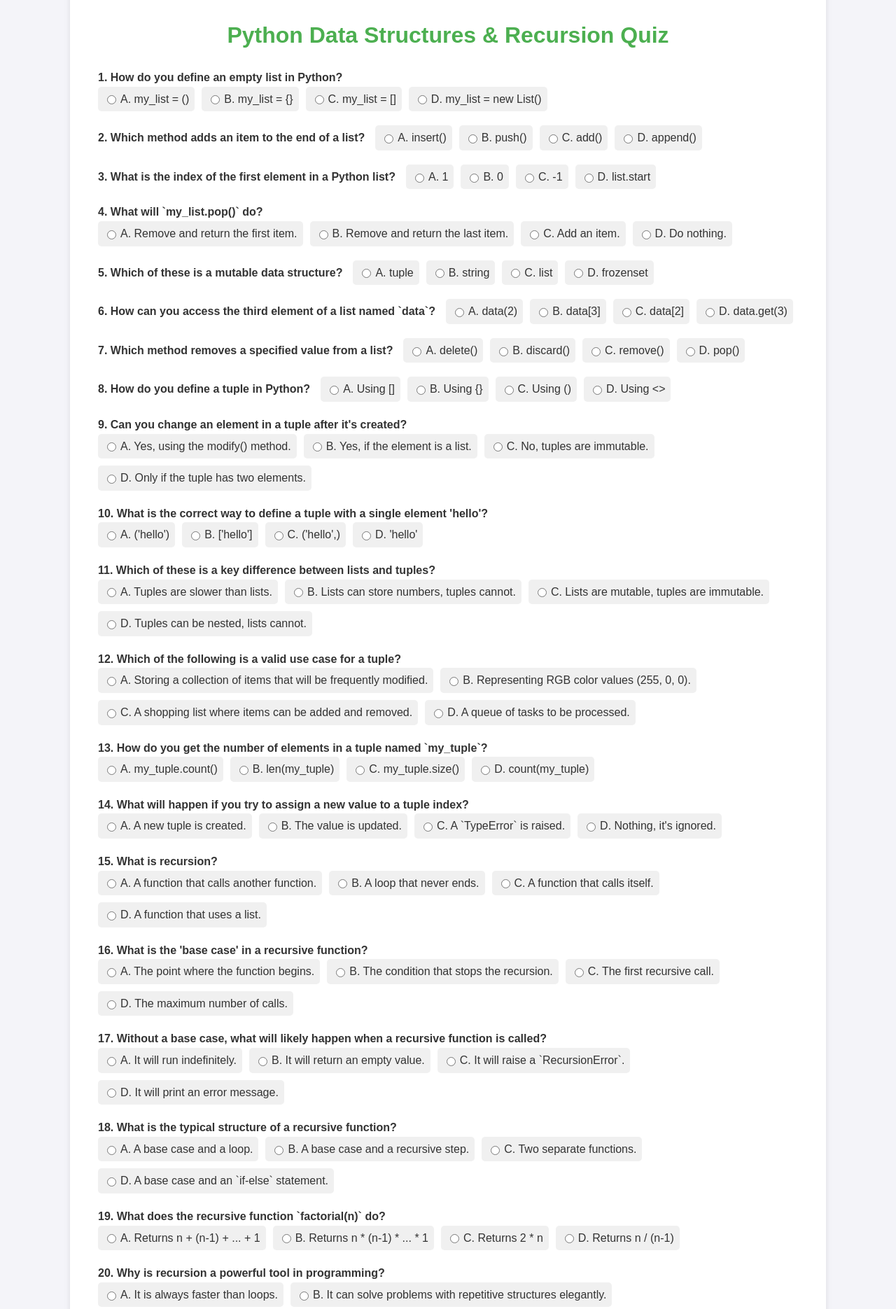
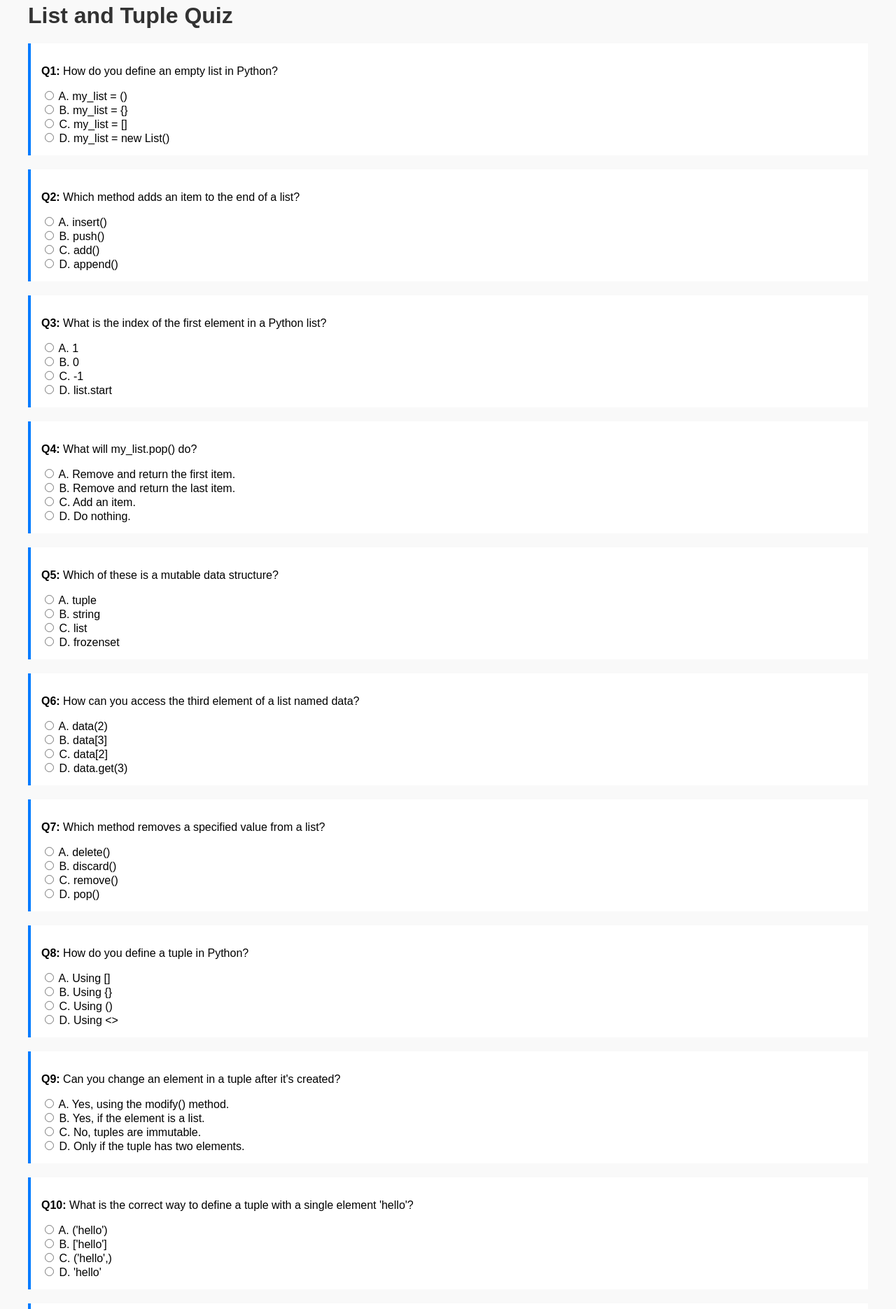
Before and after one commit to alshikhkhalil/python_exercises, a plain HTML site: page index.html in a window 1280 px wide. Shown: the part 36-1906 px from the top of the page at 70% size. Drawn offline with Linux system fonts and the light colour scheme.

Commit message:
Update index.html

```diff
--- a/index.html
+++ b/index.html
@@ -1,199 +1,289 @@
 <!DOCTYPE html>
-<html lang="en">
+<html>
 <head>
-  <meta charset="UTF-8" />
-  <meta name="viewport" content="width=device-width, initial-scale=1.0"/>
-  <title>Python Data Structures & Recursion Quiz</title>
+  <title>List and Tuple Quiz</title>
   <style>
     body {
       font-family: Arial, sans-serif;
-      background-color: #f4f4f9;
-      color: #333;
-      line-height: 1.6;
-      margin: 0;
-      padding: 20px;
-    }
-    .container {
-      max-width: 1000px;
-      margin: 0 auto;
-      background: #fff;
-      padding: 20px 40px;
-      border-radius: 8px;
-      box-shadow: 0 4px 8px rgba(0, 0, 0, 0.1);
+      margin: 40px;
+      background-color: #f9f9f9;
     }
     h1 {
-      text-align: center;
-      color: #4CAF50;
+      color: #333;
     }
     .question {
       margin-bottom: 20px;
-      display: flex;
-      align-items: center;
-      flex-wrap: wrap;
+      padding: 15px;
+      background-color: #fff;
+      border-left: 4px solid #007bff;
     }
-    .question-text {
-      font-weight: bold;
-      font-size: 1em;
-      margin-right: 15px;
-      white-space: nowrap;
+    .question p {
+      white-space: pre-wrap;
     }
-    .options {
-      display: flex;
-      flex-wrap: wrap;
-      gap: 10px;
+    button {
+      margin-top: 20px;
+      padding: 10px 15px;
+      background-color: #007bff;
+      color: white;
+      border: none;
+      cursor: pointer;
     }
-    .options label {
-      display: inline-flex;
-      align-items: center;
-      cursor: pointer;
-      padding: 5px 8px;
-      background-color: #f0f0f0;
-      border-radius: 5px;
-      transition: background-color 0.2s;
-    }
-    .options label:hover {
-      background-color: #e2e2e2;
-    }
-    .options input[type="radio"] {
-      margin-right: 6px;
-    }
-    .submit-btn {
-      display: block;
-      width: 100%;
-      padding: 12px;
-      font-size: 1.2em;
-      color: #fff;
-      background-color: #4CAF50;
-      border: none;
-      border-radius: 5px;
-      cursor: pointer;
-      transition: background-color 0.3s;
-    }
-    .submit-btn:hover {
-      background-color: #45a049;
-    }
-    .results {
-      margin-top: 30px;
-      padding: 20px;
-      border-radius: 8px;
-      background-color: #f9f9f9;
-      border: 1px solid #ddd;
-      display: none;
-    }
-    .results h2 {
-      color: #333;
-      border-bottom: 2px solid #4CAF50;
-      padding-bottom: 10px;
-    }
-    .correct {
-      color: green;
-      font-weight: bold;
-    }
-    .incorrect {
-      color: red;
-      font-weight: bold;
+    button:hover {
+      background-color: #0056b3;
     }
   </style>
 </head>
 <body>
-  <div class="container">
-    <h1>Python Data Structures & Recursion Quiz</h1>
-    <form id="quiz-form"></form>
-    <button class="submit-btn" onclick="submitQuiz()">Submit Answers</button>
-    <div id="results-container" class="results"></div>
-  </div>
 
-  <script>
-    const quizQuestions = [
-      { question: "How do you define an empty list in Python?", options: ["A. my_list = ()", "B. my_list = {}", "C. my_list = []", "D. my_list = new List()"], answer: "C" },
-      { question: "Which method adds an item to the end of a list?", options: ["A. insert()", "B. push()", "C. add()", "D. append()"], answer: "D" },
-      { question: "What is the index of the first element in a Python list?", options: ["A. 1", "B. 0", "C. -1", "D. list.start"], answer: "B" },
-      { question: "What will `my_list.pop()` do?", options: ["A. Remove and return the first item.", "B. Remove and return the last item.", "C. Add an item.", "D. Do nothing."], answer: "B" },
-      { question: "Which of these is a mutable data structure?", options: ["A. tuple", "B. string", "C. list", "D. frozenset"], answer: "C" },
-      { question: "How can you access the third element of a list named `data`?", options: ["A. data(2)", "B. data[3]", "C. data[2]", "D. data.get(3)"], answer: "C" },
-      { question: "Which method removes a specified value from a list?", options: ["A. delete()", "B. discard()", "C. remove()", "D. pop()"], answer: "C" },
-      { question: "How do you define a tuple in Python?", options: ["A. Using []", "B. Using {}", "C. Using ()", "D. Using <>"], answer: "C" },
-      { question: "Can you change an element in a tuple after it's created?", options: ["A. Yes, using the modify() method.", "B. Yes, if the element is a list.", "C. No, tuples are immutable.", "D. Only if the tuple has two elements."], answer: "C" },
-      { question: "What is the correct way to define a tuple with a single element 'hello'?", options: ["A. ('hello')", "B. ['hello']", "C. ('hello',)", "D. 'hello'"], answer: "C" },
-      { question: "Which of these is a key difference between lists and tuples?", options: ["A. Tuples are slower than lists.", "B. Lists can store numbers, tuples cannot.", "C. Lists are mutable, tuples are immutable.", "D. Tuples can be nested, lists cannot."], answer: "C" },
-      { question: "Which of the following is a valid use case for a tuple?", options: ["A. Storing a collection of items that will be frequently modified.", "B. Representing RGB color values (255, 0, 0).", "C. A shopping list where items can be added and removed.", "D. A queue of tasks to be processed."], answer: "B" },
-      { question: "How do you get the number of elements in a tuple named `my_tuple`?", options: ["A. my_tuple.count()", "B. len(my_tuple)", "C. my_tuple.size()", "D. count(my_tuple)"], answer: "B" },
-      { question: "What will happen if you try to assign a new value to a tuple index?", options: ["A. A new tuple is created.", "B. The value is updated.", "C. A `TypeError` is raised.", "D. Nothing, it's ignored."], answer: "C" },
-      { question: "What is recursion?", options: ["A. A function that calls another function.", "B. A loop that never ends.", "C. A function that calls itself.", "D. A function that uses a list."], answer: "C" },
-      { question: "What is the 'base case' in a recursive function?", options: ["A. The point where the function begins.", "B. The condition that stops the recursion.", "C. The first recursive call.", "D. The maximum number of calls."], answer: "B" },
-      { question: "Without a base case, what will likely happen when a recursive function is called?", options: ["A. It will run indefinitely.", "B. It will return an empty value.", "C. It will raise a `RecursionError`.", "D. It will print an error message."], answer: "C" },
-      { question: "What is the typical structure of a recursive function?", options: ["A. A base case and a loop.", "B. A base case and a recursive step.", "C. Two separate functions.", "D. A base case and an `if-else` statement."], answer: "B" },
-      { question: "What does the recursive function `factorial(n)` do?", options: ["A. Returns n + (n-1) + ... + 1", "B. Returns n * (n-1) * ... * 1", "C. Returns 2 * n", "D. Returns n / (n-1)"], answer: "B" },
-      { question: "Why is recursion a powerful tool in programming?", options: ["A. It is always faster than loops.", "B. It can solve problems with repetitive structures elegantly.", "C. It uses less memory than loops.", "D. It is the only way to solve certain problems."], answer: "B" }
-    ];
+<h1>List and Tuple Quiz</h1>
 
-    const quizForm = document.getElementById("quiz-form");
-    const resultsContainer = document.getElementById("results-container");
+<div id="quiz-container"></div>
+<button onclick="submitQuiz()">Submit</button>
+<p id="result"></p>
 
-    function renderQuiz() {
-      quizQuestions.forEach((q, index) => {
-        const questionDiv = document.createElement("div");
-        questionDiv.classList.add("question");
+<script>
+const quizQuestions = [
+  {
+    question: "How do you define an empty list in Python?",
+    options: ["A. my_list = ()", "B. my_list = {}", "C. my_list = []", "D. my_list = new List()"],
+    answer: "C"
+  },
+  {
+    question: "Which method adds an item to the end of a list?",
+    options: ["A. insert()", "B. push()", "C. add()", "D. append()"],
+    answer: "D"
+  },
+  {
+    question: "What is the index of the first element in a Python list?",
+    options: ["A. 1", "B. 0", "C. -1", "D. list.start"],
+    answer: "B"
+  },
+  {
+    question: "What will my_list.pop() do?",
+    options: ["A. Remove and return the first item.", "B. Remove and return the last item.", "C. Add an item.", "D. Do nothing."],
+    answer: "B"
+  },
+  {
+    question: "Which of these is a mutable data structure?",
+    options: ["A. tuple", "B. string", "C. list", "D. frozenset"],
+    answer: "C"
+  },
+  {
+    question: "How can you access the third element of a list named data?",
+    options: ["A. data(2)", "B. data[3]", "C. data[2]", "D. data.get(3)"],
+    answer: "C"
+  },
+  {
+    question: "Which method removes a specified value from a list?",
+    options: ["A. delete()", "B. discard()", "C. remove()", "D. pop()"],
+    answer: "C"
+  },
+  {
+    question: "How do you define a tuple in Python?",
+    options: ["A. Using []", "B. Using {}", "C. Using ()", "D. Using <>"],
+    answer: "C"
+  },
+  {
+    question: "Can you change an element in a tuple after it's created?",
+    options: ["A. Yes, using the modify() method.", "B. Yes, if the element is a list.", "C. No, tuples are immutable.", "D. Only if the tuple has two elements."],
+    answer: "C"
+  },
+  {
+    question: "What is the correct way to define a tuple with a single element 'hello'?",
+    options: ["A. ('hello')", "B. ['hello']", "C. ('hello',)", "D. 'hello'"],
+    answer: "C"
+  },
+  {
+    question: "Which of these is a key difference between lists and tuples?",
+    options: ["A. Tuples are slower than lists.", "B. Lists can store numbers, tuples cannot.", "C. Lists are mutable, tuples are immutable.", "D. Tuples can be nested, lists cannot."],
+    answer: "C"
+  },
+  {
+    question: "Which of the following is a valid use case for a tuple?",
+    options: ["A. Storing a collection of items that will be frequently modified.", "B. Representing RGB color values (255, 0, 0).", "C. A shopping list where items can be added and removed.", "D. A queue of tasks to be processed."],
+    answer: "B"
+  },
+  {
+    question: "How do you get the number of elements in a tuple named my_tuple?",
+    options: ["A. my_tuple.count()", "B. len(my_tuple)", "C. my_tuple.size()", "D. count(my_tuple)"],
+    answer: "B"
+  },
+  {
+    question: "What will happen if you try to assign a new value to a tuple index?",
+    options: ["A. A new tuple is created.", "B. The value is updated.", "C. A TypeError is raised.", "D. Nothing, it's ignored."],
+    answer: "C"
+  },
+  {
+    question: `Consider the following code:
+def get_score(total = 0, valid = 0):
+    result = int(valid)/int(total)
+    return result
 
-        const questionText = document.createElement("div");
-        questionText.classList.add("question-text");
-        questionText.textContent = `${index + 1}. ${q.question}`;
+Which statement is incorrect?`,
+    options: [
+      "A. score = get_score(40,4)",
+      "B. score = get_score('40','4')",
+      "C. score = get_score(40)",
+      "D. score = get_score(0,10)"
+    ],
+    answer: "D"
+  },
+  {
+    question: `Consider the following code:
+data = []
 
-        const optionsDiv = document.createElement("div");
-        optionsDiv.classList.add("options");
+def get_data():
+    for i in range(1,5):
+        marks = input("Enter Marks")
+        data.append(marks)
 
-        q.options.forEach((option, optionIndex) => {
-          const optionId = `q${index}-option${optionIndex}`;
-          const input = document.createElement("input");
-          input.type = "radio";
-          input.name = `question-${index}`;
-          input.value = option.charAt(0);
-          input.id = optionId;
+def get_avg():
+    sum = 0
+    for mark in data:
+        sum += mark
+    return sum / len(data)
 
-          const label = document.createElement("label");
-          label.setAttribute("for", optionId);
-          label.textContent = option;
-          label.prepend(input);
+get_data()
+print(get_avg())
 
-          optionsDiv.appendChild(label);
-        });
+For input: 20,30,40,50 what is the result?`,
+    options: ["A. 5.0", "B. 5", "C. NameError", "D. TypeError"],
+    answer: "D"
+  },
+  {
+    question: `Consider the following code:
+def get_names():
+    names = ['Parrot', 'Owl', 'Peacock', 'Maina', 'Crow']
+    return names[2:]
 
-        questionDiv.appendChild(questionText);
-        questionDiv.appendChild(optionsDiv);
-        quizForm.appendChild(questionDiv);
-      });
+def update_names(elements):
+    new_names = []
+    for name in elements:
+        new_names.append(name[:3].upper())
+    return new_names
+
+print(update_names(get_names()))
+
+Find the output.`,
+    options: [
+      "A. ['PEA', 'MAI', 'CRO']",
+      "B. ['PAR', 'PEA']",
+      "C. ['PAR', 'PEA', 'OWL']",
+      "D. ['PAR', 'PEA', 'OWL', 'MAI']"
+    ],
+    answer: "A"
+  },
+  {
+    question: `Consider the following code:
+def my_list(a, lst=[]):
+    lst.append(a)
+    return lst
+
+my_list('Peacock')
+my_list('Parrot')
+print(my_list('Pigeon'))
+
+Which statement should be inserted in place of the definition to get:
+['Peacock', 'Parrot', 'Pigeon']`,
+    options: ["A. a,lst=()", "B. a,lst=[]", "C. a,lst={}", "D. a,lst=0"],
+    answer: "B"
+  },
+  {
+    question: `Consider the following code:
+def f1(x = 0, y = 0):
+    return x + y
+
+Which among the following is incorrect?`,
+    options: [
+      "A. f1()",
+      "B. f1(10)",
+      "C. f1('10', '20')",
+      "D. f1('10')"
+    ],
+    answer: "D"
+  },
+  {
+    question: `Consider the following code:
+def calculate(amount = 6, factor = 3):
+    if amount > 6:
+        return amount * factor
+    else:
+        return amount * factor * 2
+
+Which will give the output 30?`,
+    options: ["A. calculate()", "B. calculate(10)", "C. calculate(5,6)", "D. calculate(6,3)"],
+    answer: "B"
+  },
+  {
+    question: `Find the output of the code:
+def f1(a, b):
+    return a + b
+
+print(f1(b=1, 2))`,
+    options: ["A. 1", "B. 2", "C. 3", "D. Error"],
+    answer: "D"
+  },
+  {
+    question: `Find the output of the code:
+st = 'xyzt'
+
+def f1(s):
+    del s[2]
+    return s
+
+print(f1(st))`,
+    options: ["A. 'yzt'", "B. 'xzt'", "C. 'xyt'", "D. Error"],
+    answer: "D"
+  },
+  {
+    question: `Find the output of the code:
+def f1(x):
+    return 1 if x % 2 != 0 else 2
+
+print(f1(f1(1)))`,
+    options: ["A. 1", "B. 2", "C. None", "D. Error"],
+    answer: "A"
+  },
+  {
+    question: `Which of the following is a proper invocation?
+def fun(a, b, c=0)`,
+    options: ["A. fun(b=0, c=0)", "B. fun(a=1, b=0, c=0)", "C. fun(a=0)", "D. fun(1, c=2)"],
+    answer: "B"
+  }
+];
+
+function renderQuiz() {
+  const container = document.getElementById("quiz-container");
+  quizQuestions.forEach((q, index) => {
+    const div = document.createElement("div");
+    div.className = "question";
+    let html = `<p><strong>Q${index + 1}:</strong> ${q.question}</p>`;
+    q.options.forEach((opt, i) => {
+      html += `
+        <label>
+          <input type="radio" name="q${index}" value="${opt.charAt(0)}">
+          ${opt}
+        </label><br>`;
+    });
+    div.innerHTML = html;
+    container.appendChild(div);
+  });
+}
+
+function submitQuiz() {
+  let score = 0;
+  quizQuestions.forEach((q, i) => {
+    const selected = document.querySelector(`input[name="q${i}"]:checked`);
+    if (selected && selected.value === q.answer) {
+      score++;
     }
+  });
+  document.getElementById("result").innerText =
+    `You scored ${score} out of ${quizQuestions.length}.`;
+}
 
-    function submitQuiz() {
-      let score = 0;
-      const userAnswers = {};
-      const formData = new FormData(quizForm);
+renderQuiz();
+</script>
 
-      for (let [key, value] of formData.entries()) {
-        userAnswers[key] = value;
-      }
-
-      let resultsHtml = "<h2>Your Results</h2>";
-      quizQuestions.forEach((q, index) => {
-        const questionKey = `question-${index}`;
-        const userAnswer = userAnswers[questionKey];
-        const correctAnswer = q.answer;
-
-        if (userAnswer === correctAnswer) {
-          score++;
-          resultsHtml += `<p><span class="correct">✅ Question ${index + 1}: Correct!</span></p>`;
-        } else {
-          resultsHtml += `<p><span class="incorrect">❌ Question ${index + 1}: Incorrect.</span> The correct answer was ${correctAnswer}.</p>`;
-        }
-      });
-
-      resultsHtml += `<hr><h3>Final Score: ${score} out of ${quizQuestions.length}</h3>`;
-      resultsContainer.innerHTML = resultsHtml;
-      resultsContainer.style.display = "block";
-      resultsContainer.scrollIntoView({ behavior: "smooth" });
-    }
-
-    document.addEventListener("DOMContentLoaded", renderQuiz);
-  </script>
 </body>
 </html>
```
